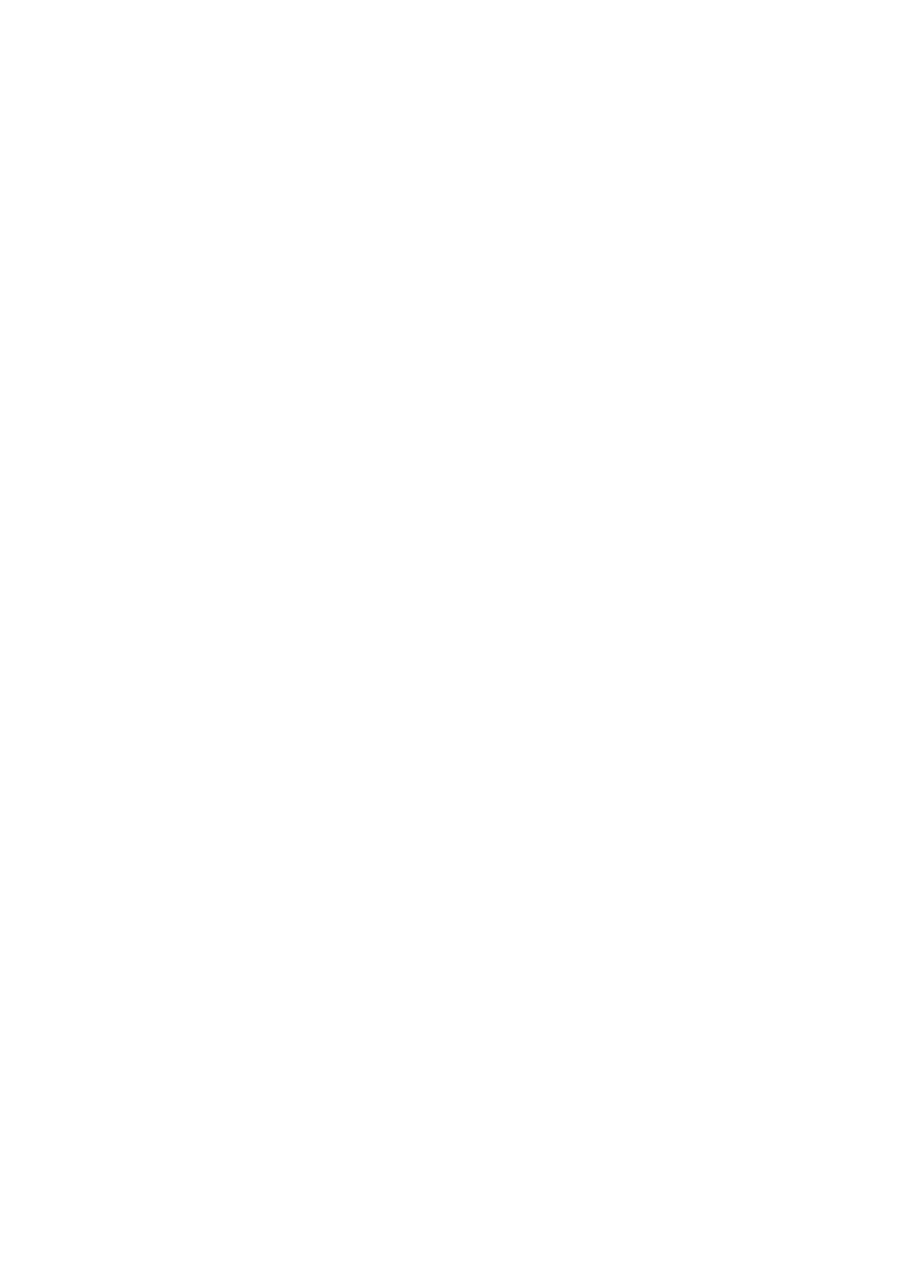
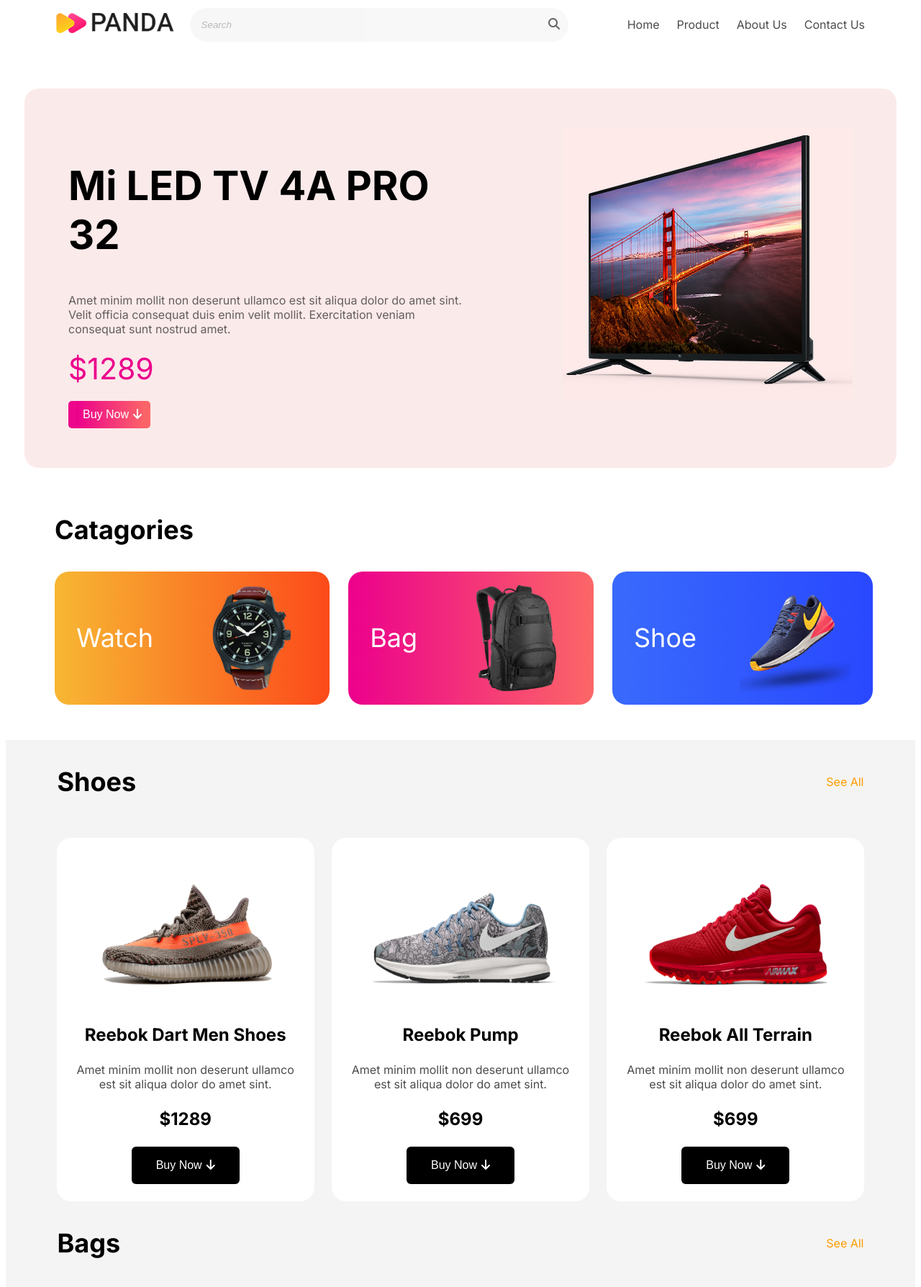
Before and after one commit to ahmed0004321/4rth-project-panda, a plain HTML site: page index.html in a window 1280 px wide. Shown: the top 1788 px of the page at 72% size. Before the commit the page ends 800 px from the top, so only its background shows below. Drawn offline with Linux system fonts and the light colour scheme; a web font is replaced by a local one.

Commit message:
completed full task

```diff
--- a/index.html
+++ b/index.html
@@ -4,8 +4,136 @@
     <meta charset="UTF-8">
     <meta name="viewport" content="width=device-width, initial-scale=1.0">
     <title>4rth project panda</title>
+    <link rel="preconnect" href="https://fonts.googleapis.com">
+<link rel="preconnect" href="https://fonts.gstatic.com" crossorigin>
+<link href="https://fonts.googleapis.com/css2?family=Inter:ital,opsz,wght@0,14..32,100..900;1,14..32,100..900&family=Open+Sans:ital,wght@0,300..800;1,300..800&family=Raleway:ital,wght@0,100..900;1,100..900&family=Roboto:ital,wght@0,100..900;1,100..900&family=Winky+Sans:ital,wght@0,300..900;1,300..900&display=swap" rel="stylesheet">
+    <link rel="stylesheet" href="styles/style.css">
+    <link rel="stylesheet" href="https://cdnjs.cloudflare.com/ajax/libs/font-awesome/6.7.2/css/all.min.css" integrity="sha512-Evv84Mr4kqVGRNSgIGL/F/aIDqQb7xQ2vcrdIwxfjThSH8CSR7PBEakCr51Ck+w+/U6swU2Im1vVX0SVk9ABhg==" crossorigin="anonymous" referrerpolicy="no-referrer"/>
 </head>
 <body>
+    <header>
+        <!--Section-1-->
+        <nav class="navigation">
+            <div><img src="images/logo.png" alt=""></div>
+            <form class="search">
+                <input type="text" name="query" placeholder="Search">
+            <i class="fa-solid fa-magnifying-glass"></i>
+            </form>
+            <div>
+                <ul class="nav-bar">
+                    <li>Home</li>
+                    <li>Product</li>
+                    <li>About Us</li>
+                    <li>Contact Us</li>
+                </ul>
+            </div>
+        </nav>
 
+        <!--section 2-->
+        <section class="banner">
+            <div class="banner-title">
+                <h1>Mi LED TV 4A PRO 32</h1>
+                <p class="line">Amet minim mollit non deserunt ullamco est sit aliqua dolor do amet sint. Velit officia consequat duis enim velit mollit. Exercitation veniam consequat sunt nostrud amet.</p>
+                <p class="dollar">$1289</p>
+                <button class="buy-button"><a class="buy-button" href="">Buy Now<i style="padding-left: 6px" class="fa-solid fa-arrow-down"></i></a></button>
+            </div>
+            <div class="tv">
+                <img src="images/banner-images/tv.png" alt="">
+            </div>
+        </section>
+    </header>
+    <main>
+        <!--section catagories-->
+        <section class="main-section">
+            <h3>Catagories</h3>
+            <div class="catagories">
+                <div class="watch">
+                    <p>Watch</p>
+                    <img src="images/categories/watch.png" alt="">
+                </div>
+                <div class="bag">
+                    <p>Bag</p>
+                    <img src="images/categories/bag.png" alt="">
+                </div>
+                <div class="shoe">
+                    <p>Shoe</p>
+                    <img src="images/categories/shoes.png" alt="">
+                </div>
+            </div>
+        </section>
+
+        <section class="double">
+             <!--products section-->
+
+        <section class="see-all">
+            <h3>Shoes</h3>
+            <p>See All</p>
+    </section>
+     <!--Product section-->
+
+     <section class="product">
+        <div class="shoe-card">
+            <img src="images/shoes/shoe-1.png" alt="">
+            <h3>Reebok Dart Men Shoes</h3>
+            <p>Amet minim mollit non deserunt ullamco est sit aliqua dolor do amet sint. </p>
+            <h3>$1289</h3>
+            <button class="btn"><a href="">Buy Now<i style="padding-left: 6px" class="fa-solid fa-arrow-down"></i></a></button>
+        </div>
+        <div class="shoe-card">
+            <img src="images/shoes/shoe-2.png" alt="">
+            <h3>Reebok Pump</h3>
+            <p>Amet minim mollit non deserunt ullamco est sit aliqua dolor do amet sint. </p>
+            <h3>$699</h3>
+            <button class="btn"><a href="">Buy Now<i style="padding-left: 6px" class="fa-solid fa-arrow-down"></i></a></button>
+        </div>
+        <div class="shoe-card">
+            <img src="images/shoes/shoe-3.png" alt="">
+            <h3>Reebok All Terrain</h3>
+            <p>Amet minim mollit non deserunt ullamco est sit aliqua dolor do amet sint. </p>
+            <h3>$699</h3>
+            <button class="btn"><a href="">Buy Now<i style="padding-left: 6px" class="fa-solid fa-arrow-down"></i></a></button>
+        </div>
+    </section>
+    <section class="see-all">
+        <h3>Bags</h3>
+        <p>See All</p>
+</section>
+
+    <!--backpack section-->
+    <section class="product">
+        <div class="shoe-card">
+            <img class="bags" src="images/bags/bag-1.png" alt="">
+            <h3>Ison Backpack</h3>
+            <p>Amet minim mollit non deserunt ullamco est sit aliqua dolor do amet sint. </p>
+            <h3>$1289</h3>
+            <button class="btn"><a href="">Buy Now<i style="padding-left: 6px" class="fa-solid fa-arrow-down"></i></a></button>
+        </div>
+        <div class="shoe-card">
+            <img class="bags" src="images/bags/bag-2.png" alt="">
+            <h3>Biaowang Backpack</h3>
+            <p>Amet minim mollit non deserunt ullamco est sit aliqua dolor do amet sint. </p>
+            <h3>$699</h3>
+            <button class="btn"><a href="">Buy Now<i style="padding-left: 6px" class="fa-solid fa-arrow-down"></i></a></button>
+        </div>
+        <div class="shoe-card">
+            <img class="bags" src="images/bags/bag-3.png" alt="">
+            <h3>Dxyizu WS54 Smart</h3>
+            <p>Amet minim mollit non deserunt ullamco est sit aliqua dolor do amet sint. </p>
+            <h3>$699</h3>
+            <button class="btn"><a href="">Buy Now<i style="padding-left: 6px" class="fa-solid fa-arrow-down"></i></a></button>
+        </div>
+    </section>
+        </section>
+    </main>
+    <section class="foot">
+        <footer class="footer">
+            <h3>Let's Stay In Touch</h3>
+            <p>Get updates on sales specials and more</p>
+            <form>
+                <input type="email" placeholder="Enter Your Email">
+                <input type="submit" value="Send">
+            </form>
+        </footer>
+    </section>
 </body>
 </html>
--- a/styles/style.css
+++ b/styles/style.css
@@ -0,0 +1,235 @@
+body{
+    font-family: "Inter", sans-serif;
+  font-optical-sizing: auto;
+  font-weight: weight;
+  font-style: normal;
+}
+
+/*section nav*/
+.navigation{
+    display: flex;
+    justify-content: space-between;
+    align-items: center;
+    max-width: 1124px;
+    margin: 0 auto;
+    margin-bottom: 63px;
+}
+.nav-bar{
+    display: flex;
+    justify-content: space-between;
+    gap: 24px;
+}
+.nav-bar li{
+    list-style: none;
+    opacity: 0.7;
+}
+.navigation .search input {
+    width: 508px;
+    height: 45px;
+    border: none;
+    border-radius: 66px;
+    background-color: #F1F1F1;
+    padding-left: 16px;
+    opacity: 0.5;
+    font-style: italic;
+}
+.navigation .search i{
+    position: relative;
+    right: 32px;
+    opacity: 0.6;
+}
+
+/* banner section styles*/
+.banner{
+    max-width: 1212px;
+    margin: 0 auto;
+    display: flex;
+    justify-content: space-around;
+    background-color: #FBEAEA;
+    padding-top: 55px;
+    padding-bottom: 55px;
+    border-radius: 20px;
+    margin-bottom: 64px;
+}
+.banner .banner-title{
+    text-align: start;
+    width: 565px;
+}
+.banner-title .line{
+    font-size: 16px;
+    opacity: 0.6;
+}
+.banner .banner-title h1{
+    font-size: 56px;
+}
+.banner-title .dollar{
+    font-size: 41px;
+    color: #ec008c;
+    margin: 20px;
+    margin-left: 0px;
+}
+.banner img{
+    width: 403px;
+    height: 378px;
+}
+.banner-title .buy-button{
+    background: linear-gradient(to right, #ec008c, #fc6767);
+    font-size: 16px;
+    color: white;
+    border: none;
+    border-radius: 5px;
+    padding: 10px;
+    padding-right: 6px;
+    text-decoration: none;
+}
+
+/*catagories style*/
+
+.main-section{
+    max-width: 1128px;
+    margin: 0 auto;
+    margin-bottom: 49px;
+}
+.main-section h3{
+    text-align: start;
+    font-size: 36px;
+}
+.catagories{
+    max-width: 1128px;
+    margin: 0 auto;
+    display: flex;
+    justify-content: space-between;
+    gap: 26px;
+}
+.watch, .bag, .shoe{
+    display: flex;
+    justify-content: space-between;
+    align-items: center;
+    margin: 0px;
+    padding-top: 15px;
+    padding-bottom: 15px;
+    padding-left: 30px;
+    padding-right: 30px;
+    border-radius: 20px;
+    gap: 60px;
+}
+.watch, .bag, .shoe p{
+    font-size: 36px;
+    color: white;
+}
+.catagories .watch{
+    background: linear-gradient(to right, #f7b733, #fc4a1a);
+}
+.catagories .bag{
+    background: linear-gradient(to right, #ec008c, #fc6767);
+}
+.catagories .shoe{
+    background: linear-gradient(to right, #396afc, #2948ff);
+}
+
+/*see all*/
+.see-all{
+    display: flex;
+    justify-content: space-between;
+    max-width: 1121px;
+    margin: 0 auto;
+    align-items: center;
+    margin-bottom: 20px;
+}
+.see-all h3{
+    font-size: 36px;
+}
+.see-all p{
+    font-size: 16px;
+    color: #FF9D00;
+}
+
+/*products*/
+
+.product{
+    display: flex;
+    max-width: 1123px;
+    margin: 0 auto;
+    text-align: center;
+    gap: 24px;
+}
+
+.product .shoe-card{
+    background-color: white;
+    padding: 24px;
+    border-radius: 20px;
+}
+.shoe-card img{
+    width: 297px;
+    height: 207px;
+}
+.shoe-card h3{
+    font-size: 24px;
+    font-weight: bold;
+}
+.shoe-card p{
+    font-size: 16px;
+    opacity: 0.7;
+}
+.shoe-card a, .btn{
+    background-color: black;
+    text-decoration: none;
+    color: white;
+    width: 150px;
+    height: 52px;
+    font-size: 16px;
+    border: none;
+    border-radius: 6px;
+}
+
+/* bags styles*/
+
+.shoe-card .bags{
+    width: 290px;
+    height: 290px;
+}
+.double{
+    background-color: #F4F4F4;
+    padding-bottom: 98px;
+    margin-bottom: 71px;
+}
+
+/*footer styles*/
+
+.footer form{
+    display: flex;
+    flex-direction: row;
+    justify-content: center;
+}
+.footer{
+    text-align: center;
+    padding: 146px 264px;
+    margin: 80px;
+}
+form input[type="email"]{
+    width: 480px;
+    height: 60px;
+    padding-left: 30px;
+    font-style: italic;
+    font-size: 16px;
+    border-radius: 13px 0 0 13px;
+    border: none;
+    background-color: white;
+
+}
+form input[type="submit"]{
+    width: 100px;
+    border-radius: 0 13px 13px 0;
+    font-style: italic;
+    font-size: 16px;
+    background-color: red;
+    border: none;
+    color: white;
+
+}
+.foot{
+    background-color: #FBEAE9;
+    max-width: 1212px;
+    margin: 0 auto;
+    border-radius: 30px;
+}
```
